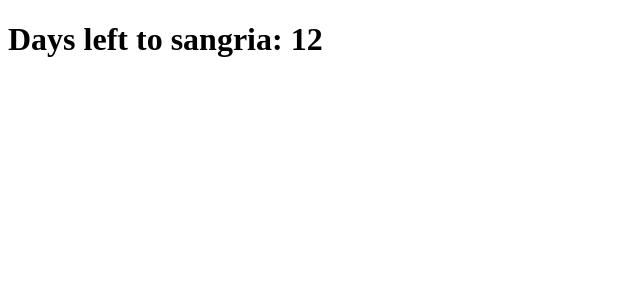
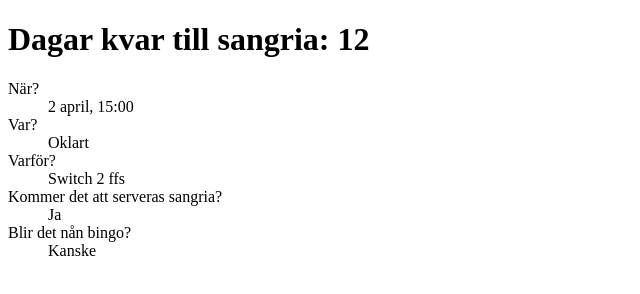
Before and after one commit to stefankratz/daystosangria, a plain HTML site: page index.html in a window 1280 px wide. Shown: the whole page, without its empty margins (0-640 px from the left). Drawn offline with Linux system fonts and the light colour scheme.

Commit message:
Add Switch 2 event info

```diff
--- a/index.html
+++ b/index.html
@@ -11,25 +11,38 @@
     </style>
 </head>
 <body>
-    <h1 class="hidden">Days left to sangria:
-        <span id="daysLeft"></span>
-    </h1>
+    <main class="container">
+        <h1 class="hidden" id="daysLeft"></h1>
+        <dl>
+            <dt>När?</dt>
+            <dd>2 april, 15:00</dd>
+            <dt>Var?</dt>
+            <dd>Oklart</dd>
+            <dt>Varför?</dt>
+            <dd>Switch 2 ffs</dd>
+            <dt>Kommer det att serveras sangria?</dt>
+            <dd>Ja</dd>
+            <dt>Blir det nån bingo?</dt>
+            <dd>Kanske</dd>
+        </dl>
+    </main>
+
     <script>
-        const target = new Date("2025-04-02");
-        const el = document.getElementById('daysLeft');
-        const title = document.getElementsByTagName('title')[0];
+        const targetDate = new Date("2025-04-02");
+        const headingElement = document.getElementById('daysLeft');
+        const titleElement = document.getElementsByTagName('title')[0];
 
         function update() {
             const now = new Date();
-            const diff = target.getTime() - now.getTime();
+            const diff = targetDate.getTime() - now.getTime();
             const daysLeft = Math.ceil(diff / (1000 * 60 * 60 * 24));
 
-            el.innerHTML = daysLeft;
-            title.innerHTML = `Days To Sangria: ${daysLeft}`
+            headingElement.innerHTML = `Dagar kvar till sangria: ${daysLeft}`;
+            titleElement.innerHTML = `Days To Sangria: ${daysLeft}`
         }
 
         update();
-        document.getElementsByTagName('h1')[0].classList.remove('hidden');
+        daysLeft.classList.remove('hidden');
         setInterval(update, 60 * 1000);
 
     </script>
```
